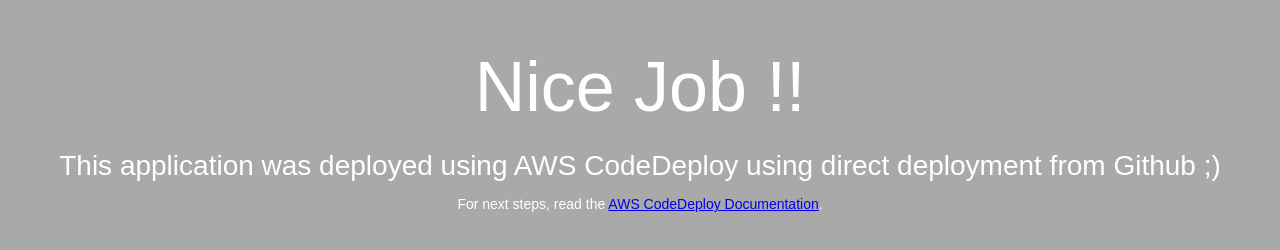
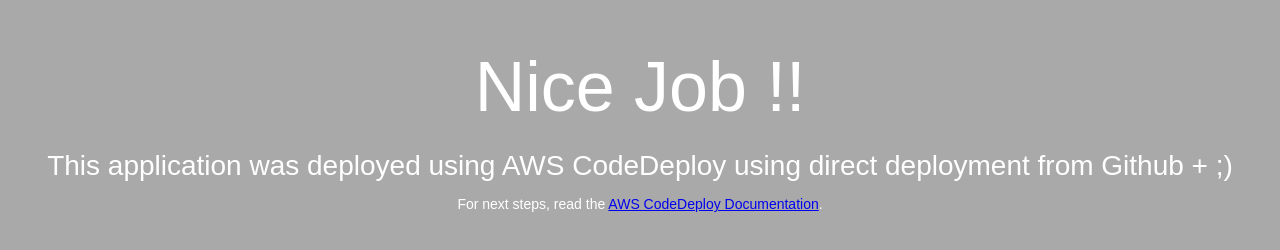
Before and after one commit to nikhilknoldus/appForCodeDeploy, a plain HTML site: page index.html in a window 1280 px wide. Drawn offline with Linux system fonts and the light colour scheme.

```diff
--- a/index.html
+++ b/index.html
@@ -27,7 +27,7 @@
 <body>
   <div align="center">
     <h1>Nice Job !!</h1>
-    <h2>This application was deployed using AWS CodeDeploy using direct deployment from Github ;) </h2>
+    <h2>This application was deployed using AWS CodeDeploy using direct deployment from Github + ;) </h2>
     <p>For next steps, read the <a href="http://aws.amazon.com/documentation/codedeploy">AWS CodeDeploy Documentation</a>.</p>
   </div>
 </body>
```
